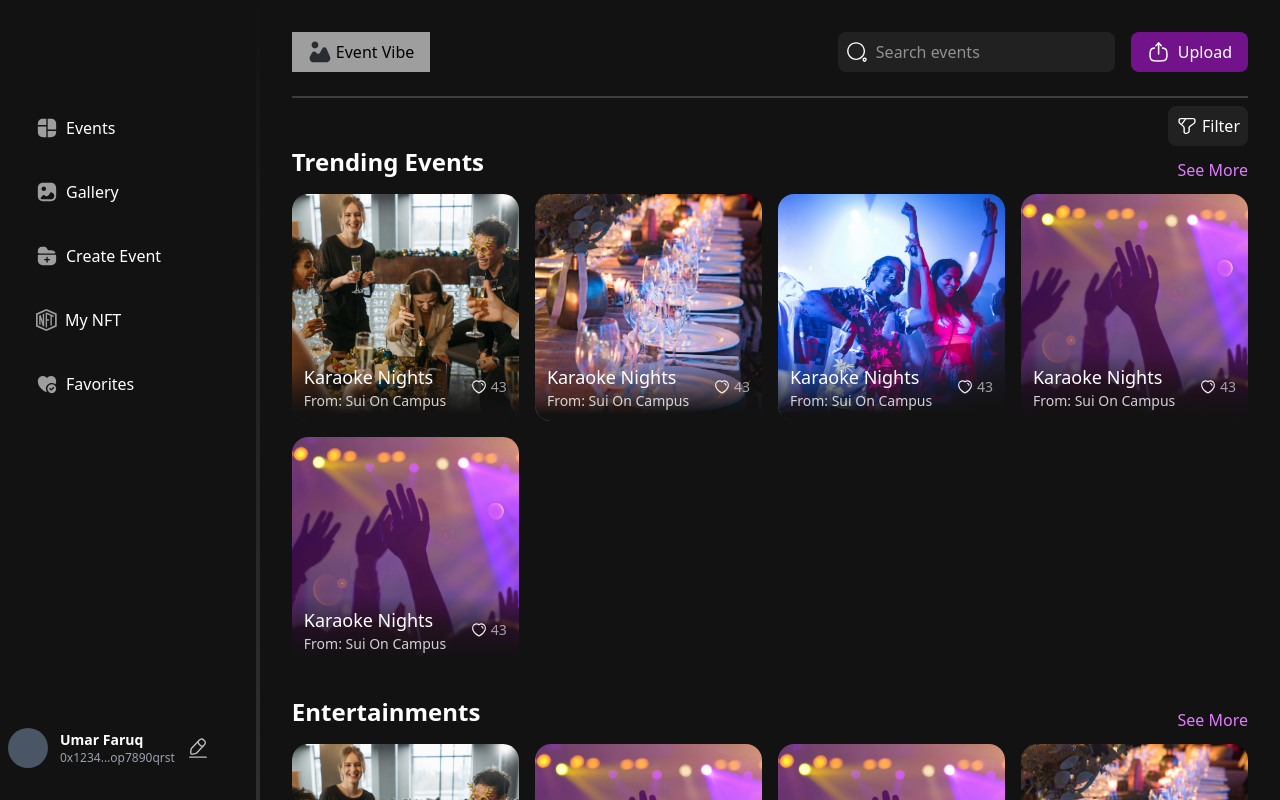
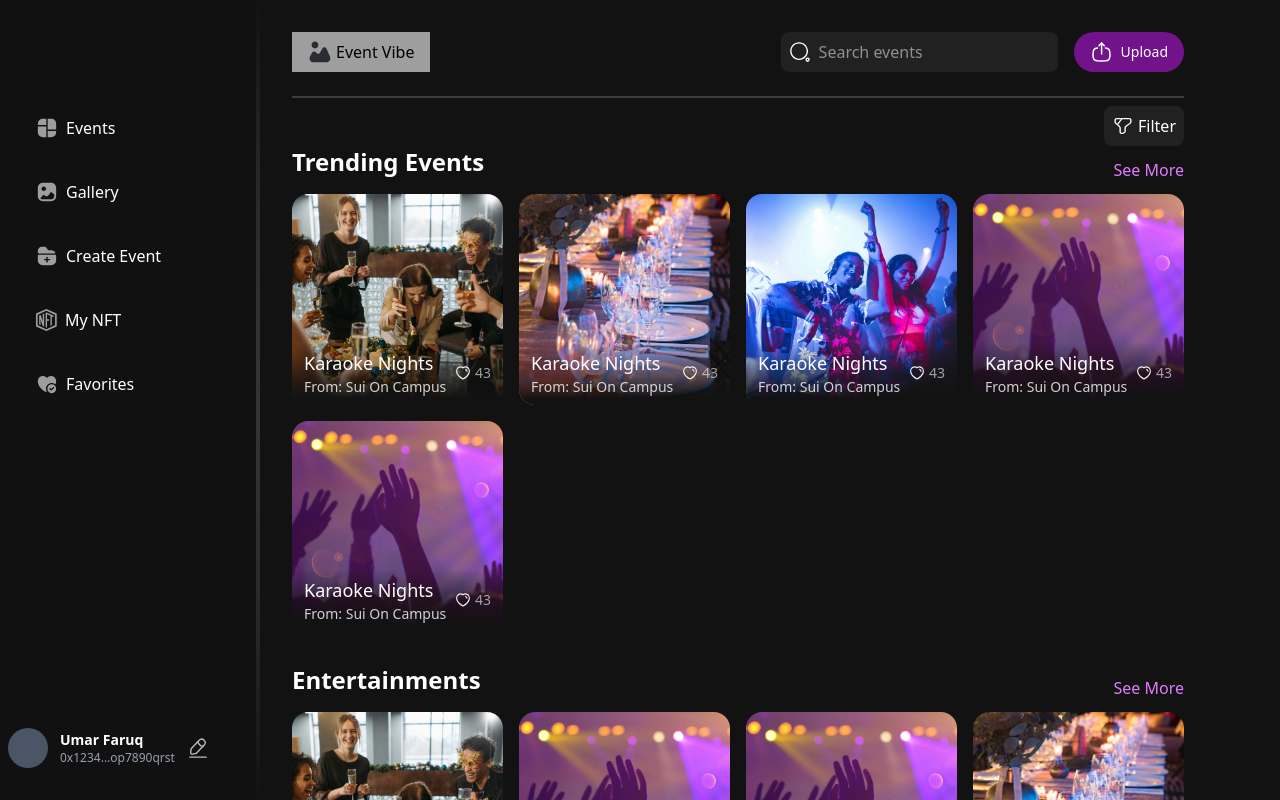
Before and after one commit to preciousvictory/EventVibes, a React (Vite) app: page /dashboard in a window 1280 px wide. Shown: the top 800 px of the page. Built offline with nearby package versions, Linux system fonts and the light colour scheme.

Commit message:
Dashboard

```diff
--- a/src/components/MainLayout.tsx
+++ b/src/components/MainLayout.tsx
@@ -3,7 +3,7 @@ import { MainProps } from "../types/components";
 const MainLayout: React.FC<MainProps> = ({children, className=''}) => {
 
   return (
-    <main className="flex flex-col justify-center items-start relative min-h-screen pl-[4px] bg-radial from-[var(--gray)]/90 to-[var(--secondary)] group transition-all w-full">
+    <main className="flex flex-col justify-center items-end relative min-h-screen pl-[4px] bg-radial from-[var(--gray)]/90 to-[var(--secondary)] group transition-all w-3/4 ml-[20%]">
       <div
         className={`relative transition-all px-8 py-8 text-center bg-[var(--secondary)] text-white w-full h-full  ${className}`}
       >
--- a/src/components/ui/SideBar.tsx
+++ b/src/components/ui/SideBar.tsx
@@ -3,16 +3,16 @@ import { SideBarList } from "../../constants"
 
 const SideBar = () => {
     return (
-        <aside className="relative w-1/4 h-[100vh] bg-[var(--secondary)]/80 py-20">
+        <aside className="fixed w-[20%] h-full bg-[var(--secondary)]/80 py-20 z-10">
             <nav className="space-y-4  p-6">
                 {SideBarList.map((item, index) => (
-                    <div key={index} className="flex cursor-pointer items-center space-x-2 rounded-lg p-3 hover:bg-gray-700">
+                    <div key={index} className="flex cursor-pointer items-center space-x-2 rounded-lg p-3 hover:bg-[var(--primary)]/60">
                         <span>{item.icon}</span>
                         <span>{item.name}</span>
                     </div>
                 ))}
             </nav>
-            <div className="mt-auto flex items-center space-x-3 px-2 absolute bottom-8">
+            <div className="mt-auto flex justify-center items-center space-x-3 px-2 absolute bottom-8">
                 <div className="h-10 w-10 rounded-full bg-gray-600"></div>
                 <div>
                     <p className="text-sm font-semibold">Umar Faruq</p>
--- a/src/pages/(users)/Dashboard.tsx
+++ b/src/pages/(users)/Dashboard.tsx
@@ -1,13 +1,14 @@
 import { FilterIcon, SearchIcon, UploadIcon } from "../../assets/icons";
 import { Logo } from "../../assets/Logo";
 import MainLayout from "../../components/MainLayout";
+import AnimatedButton from "../../components/ui/Button";
 import { EventCard } from "../../components/ui/EventCard";
 import SideBar from "../../components/ui/SideBar";
 import { categories, events, trendingEvents } from "../../data";
 
 const Dashboard = () => {
   return (
-    <div className="flex bg-[var(--secondary)]/80 text-white relative">
+    <div className="flex h-screen bg-[var(--secondary)]/80 text-white relative">
       {/* Sidebar */}
       <SideBar />
 
@@ -18,7 +19,7 @@ const Dashboard = () => {
           <div className="flex flex-row bg-[var(--gray)] py-2 px-4 w-fit text-center  gap-1 ">
             <Logo /> <span className="text-black">Event Vibe</span>
           </div>
-          <div className="flex items-center space-x-4 flex-row">
+          <div className="flex items-center justify-center space-x-4 flex-row">
             <div className="w-full rounded-lg bg-[var(--inputColor)] flex flex-row gap-2 items-center justify-start px-2 text-left">
               <SearchIcon />
 
@@ -28,17 +29,19 @@ const Dashboard = () => {
                 className=" py-2 text-white outline-none"
               />
             </div>
-            <button className="flex items-center space-x-2 rounded-lg bg-[var(--primary)] px-4 py-2 text-white hover:bg-[var(--primary)]/60">
-              <UploadIcon />
-              <span>Upload</span>
-            </button>
+
+            <div>
+              <AnimatedButton  icon={<UploadIcon />}>
+                <span>Upload</span>
+              </AnimatedButton>
+            </div>
           </div>
         </div>
 
         <div className="h-0.5 w-full bg-[var(--gray)]/30 mb-2"></div>
 
         <div className="flex items-center justify-end  space-x-2 ">
-          <div className="flex flex-row items-center justify-center gap-1 rounded-lg p-2 bg-[var(--inputColor)] ">
+          <div className="flex flex-row items-center justify-center gap-1 rounded-lg p-2 bg-[var(--inputColor)] cursor-pointer">
             <FilterIcon />
             <span>Filter</span>
           </div>
@@ -47,9 +50,9 @@ const Dashboard = () => {
         {/* Trending Events Section */}
         <div className="mb-8">
           <div className="flex flex-row items-center justify-between">
-              <h3 className="mb-4 text-2xl font-semibold text-left">Trending Events</h3>
-              <a href="#" className="text-[#E37BFF]">See More</a>
-            </div>
+            <h3 className="mb-4 text-2xl font-semibold text-left">Trending Events</h3>
+            <a href="#" className="text-[#E37BFF]">See More</a>
+          </div>
           <div className="grid grid-cols-4 gap-4">
             {trendingEvents.map((event: events, index: number) => (
               <div key={index}>
```
Also changed, not shown: src/pages/(users)/index.tsx (added).
